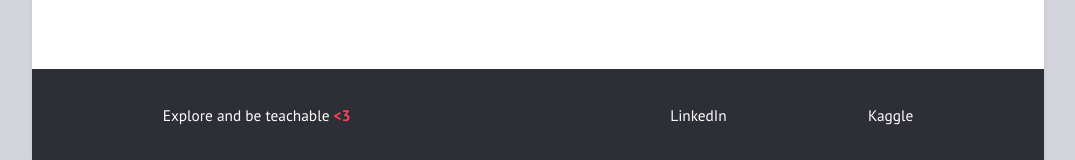
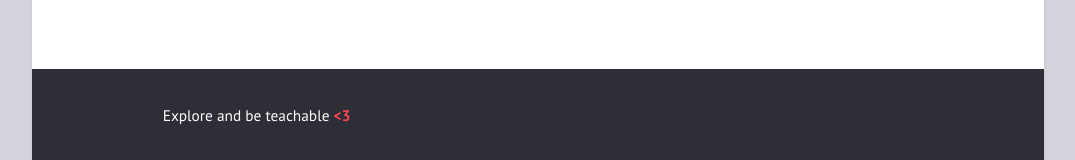
Before and after one commit to Wilfrida-Were/website, a Jekyll site: the page built from _posts/2017-03-01-welcome-jekyll.md, in a window 1280 px wide. Shown: the part 737-897 px from the top of the page, without its empty margins (102-1177 px from the left). Built offline with Jekyll 4.4.1, drawn with Linux system fonts in a browser that asks for light colours.

Commit message:
Update _config.yml

```diff
--- a/_config.yml
+++ b/_config.yml
@@ -20,10 +20,8 @@ navigation:                # accepts {file, title, url, icon, sidebaricon}
   - {file: "README.md"}
 
 external:                  # shows a footer with social links - for available icons see fontawesome.com/icons
-  - {title: LinkedIn, url: "https://www.linkedin.com/in/wilfridawere/"}
   - {title: Mail, icon: envelope, url: "mailto: wilfrida.a.were@gmail.com"}
   - {title: Github, icon: github, url: "https://github.com/Wilfrida-Were"}
-  - {title: Kaggle, url: "https://www.kaggle.com/wilfridawere/code"}
 
 comments:
 #  disqus_shortname: ""    # see https://disqus.com/
```
